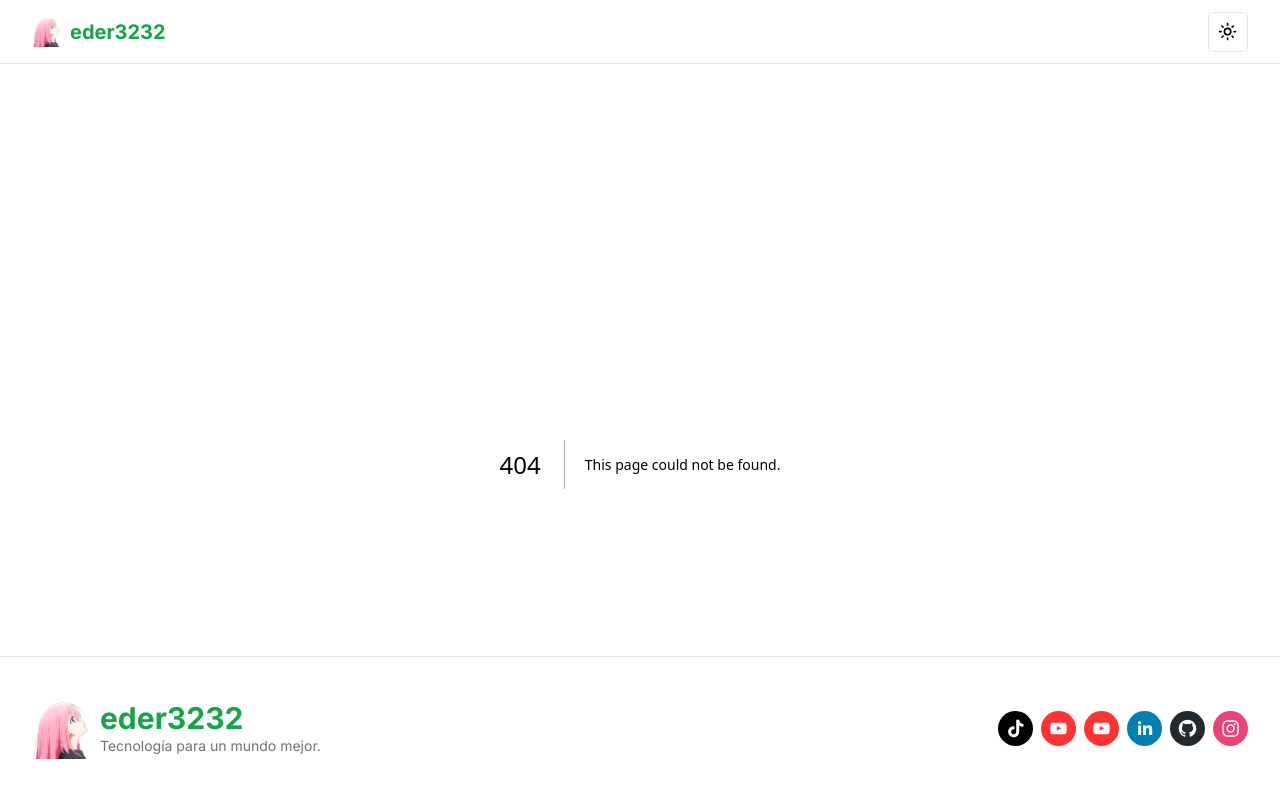
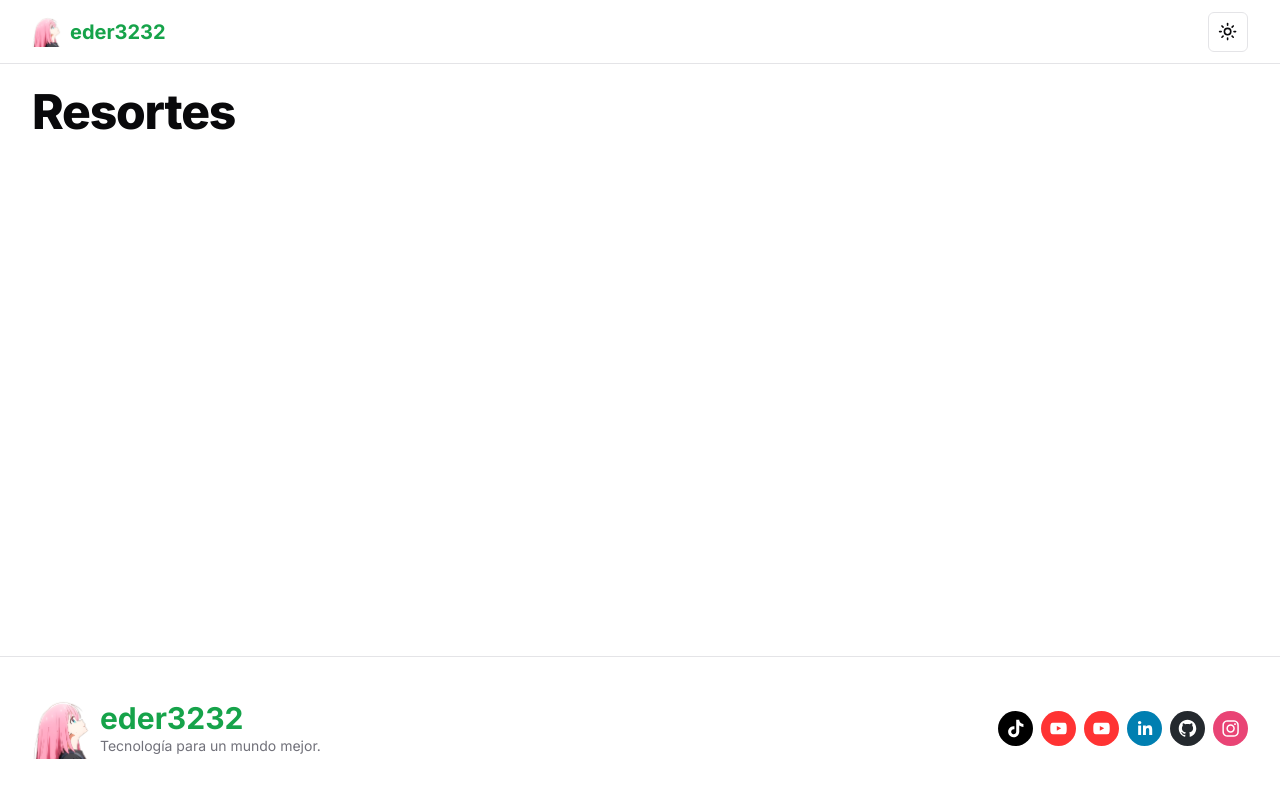
Before and after one commit to eder3232/thesis-structures-0.0.1, a Next.js app: page /programs/springs in a window 1280 px wide. Before the commit this address had no page. Shown: the top 798 px of the page. Built offline with nearby package versions, Linux system fonts and the light colour scheme.

Commit message:
Update code formatting and fix minor bugs

```diff
--- a/src/app/layout.tsx
+++ b/src/app/layout.tsx
@@ -46,7 +46,7 @@ export default function RootLayout({
           >
             <div className="bg-36">
               <Navbar />
-              <div className="container">{children}</div>
+              <div className="container pt-6">{children}</div>
             </div>
             <Footer />
           </ThemeProvider>
--- /dev/null
+++ b/src/app/programs/springs/page.tsx
@@ -0,0 +1,11 @@
+import Springs from '@/programs/springs/springs'
+
+const Page = () => {
+  return (
+    <div>
+      <Springs />
+    </div>
+  )
+}
+
+export default Page
--- /dev/null
+++ b/src/components/typography/typography-blockquote.tsx
@@ -0,0 +1,9 @@
+import { FC, PropsWithChildren } from 'react'
+
+const TypographyBlockquote: FC<PropsWithChildren> = ({ children }) => {
+  return (
+    <blockquote className="mt-6 border-l-2 pl-6 italic">{children}</blockquote>
+  )
+}
+
+export default TypographyBlockquote
--- /dev/null
+++ b/src/components/typography/typography-h1.tsx
@@ -0,0 +1,11 @@
+import { FC, PropsWithChildren } from "react";
+
+const TypographyH1: FC<PropsWithChildren> = ({ children }) => {
+  return (
+    <h1 className="scroll-m-20 text-4xl font-extrabold tracking-tight lg:text-5xl">
+      {children}
+    </h1>
+  );
+};
+
+export default TypographyH1;
--- /dev/null
+++ b/src/components/typography/typography-h2.tsx
@@ -0,0 +1,11 @@
+import { FC, PropsWithChildren } from 'react'
+
+const TypographyH2: FC<PropsWithChildren> = ({ children }) => {
+  return (
+    <h2 className="scroll-m-20 border-b pb-2 text-3xl font-semibold tracking-tight first:mt-0">
+      {children}
+    </h2>
+  )
+}
+
+export default TypographyH2
--- /dev/null
+++ b/src/components/typography/typography-h3.tsx
@@ -0,0 +1,11 @@
+import { FC, PropsWithChildren } from 'react'
+
+const TypographyH3: FC<PropsWithChildren> = ({ children }) => {
+  return (
+    <h3 className="scroll-m-20 text-2xl font-semibold tracking-tight">
+      {children}
+    </h3>
+  )
+}
+
+export default TypographyH3
--- /dev/null
+++ b/src/components/typography/typography-h4.tsx
@@ -0,0 +1,11 @@
+import { FC, PropsWithChildren } from "react";
+
+const TypographyH4: FC<PropsWithChildren> = ({ children }) => {
+  return (
+    <h4 className="scroll-m-20 text-xl font-semibold tracking-tight">
+      {children}
+    </h4>
+  );
+};
+
+export default TypographyH4;
--- /dev/null
+++ b/src/components/typography/typography-large.tsx
@@ -0,0 +1,7 @@
+import { FC, PropsWithChildren } from 'react'
+
+const TypographyLarge: FC<PropsWithChildren> = ({ children }) => {
+  return <div className="text-lg font-semibold">{children}</div>
+}
+
+export default TypographyLarge
--- /dev/null
+++ b/src/components/typography/typography-muted.tsx
@@ -0,0 +1,7 @@
+import { FC, PropsWithChildren } from 'react'
+
+const TypographyMuted: FC<PropsWithChildren> = ({ children }) => {
+  return <p className="text-sm text-muted-foreground">{children}</p>
+}
+
+export default TypographyMuted
--- /dev/null
+++ b/src/components/typography/typography-p.tsx
@@ -0,0 +1,15 @@
+import { cn } from '@/lib/utils'
+import { FC, PropsWithChildren } from 'react'
+interface Props {
+  className?: string
+}
+
+const TypographyP: FC<PropsWithChildren<Props>> = ({ children, className }) => {
+  return (
+    <p className={cn('leading-7 [&:not(:first-child)]:mt-6', className)}>
+      {children}
+    </p>
+  )
+}
+
+export default TypographyP
--- /dev/null
+++ b/src/components/typography/typography-small.tsx
@@ -0,0 +1,7 @@
+import { FC, PropsWithChildren } from 'react'
+
+const TypographySmall: FC<PropsWithChildren> = ({ children }) => {
+  return <small className="text-sm font-medium leading-none">{children}</small>
+}
+
+export default TypographySmall
--- /dev/null
+++ b/src/programs/springs/springs.tsx
@@ -0,0 +1,12 @@
+import React from 'react'
+import TypographyH1 from '../../components/typography/typography-h1'
+
+const Springs = () => {
+  return (
+    <div>
+      <TypographyH1>Resortes</TypographyH1>
+    </div>
+  )
+}
+
+export default Springs
```
